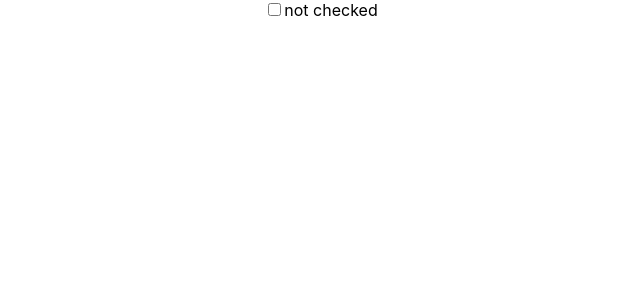
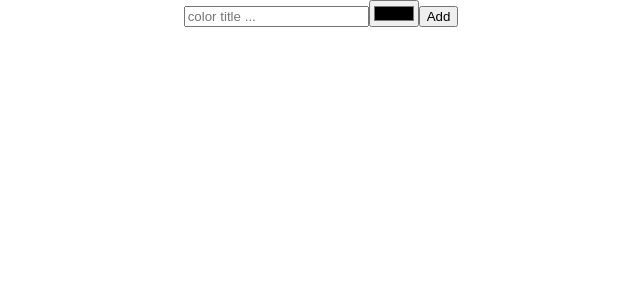
Before and after one commit to ralexrivero/react.js, a React (Create React App) app in the folder 01-Create_React_App/my-app/: page / in a window 1280 px wide. Shown: the top 300 px of the page, without its empty margins (319-959 px from the left). Built offline with nearby package versions, Linux system fonts and the light colour scheme.

Commit message:
uncontrolled componenets

```diff
--- a/01-Create_React_App/my-app/src/App.js
+++ b/01-Create_React_App/my-app/src/App.js
@@ -1,21 +1,35 @@
 import './App.css';
-import { useReducer } from 'react';
+import { useRef } from 'react';
 
 function App () {
-  const [checked, setChecked] = useReducer(
-    (checked) => !checked,
-    false
-  );
+  const txtTitle = useRef();
+  const hexColor = useRef();
+
+  const submit = (e) => {
+    e.preventDefault();
+    const title = txtTitle.current.value;
+    const color = hexColor.current.value;
+    console.log(hexColor);
+    alert(`${title}, ${color}`);
+    txtTitle.current.value = '';
+    hexColor.current.value = '';
+  };
   return (
     <div className='App'>
-      <input
-        type='checkbox'
-        value={checked}
-        onChange={setChecked}
-      />
-      <label>
-        {checked ? 'checked' : 'not checked'}
-      </label>
+      <form onSubmit={submit}>
+        <input
+          ref={txtTitle}
+          type='text'
+          placeholder='color title ...'
+        >
+        </input>
+        <input
+          ref={hexColor}
+          type='color'
+          >
+        </input>
+        <button>Add</button>
+      </form>
     </div>
   );
 }
```
Also changed, not shown: 1 other file (tests, documents, lock files or other folders).
